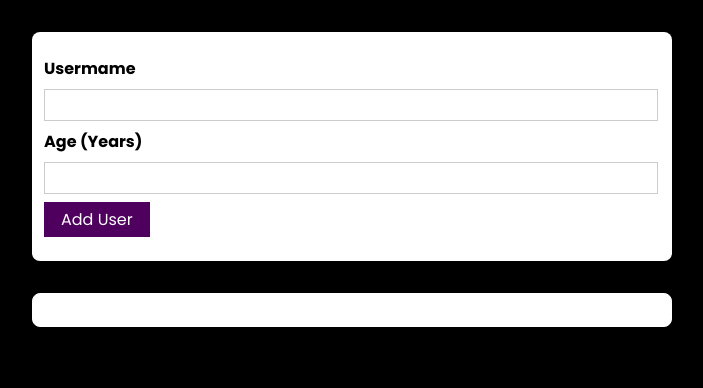
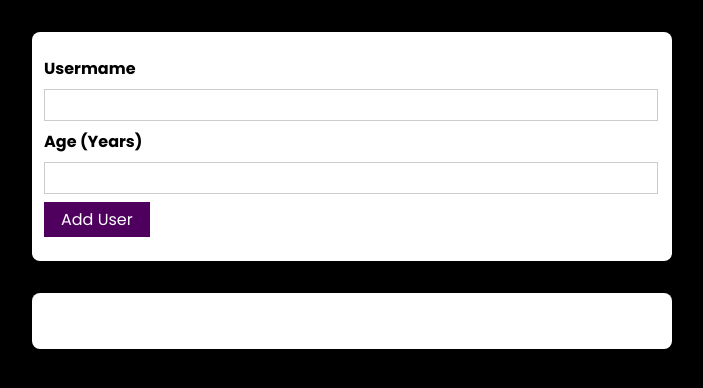
Before and after one commit to martinsgabriel1956/react-register_user, a React (Create React App) app: page / in a window 1280 px wide. Shown: the top 388 px of the page, without its empty margins (288-991 px from the left). Built offline with nearby package versions, Linux system fonts and the light colour scheme.

Commit message:
feat: adding a users list component

```diff
--- a/src/Pages/Home/index.js
+++ b/src/Pages/Home/index.js
@@ -1,11 +1,12 @@
 import { UserContainer } from "./styles";
-import { AddUser } from '../../components/Users/AddUser';
+import { AddUser } from "../../components/Users/AddUser";
+import { UsersList } from "../../components/Users/UsersList";
 
 export function Home() {
   return (
     <>
       <AddUser/>
-      <UserContainer></UserContainer>
+      <UsersList users={[]} />
     </>
   );
 }
--- /dev/null
+++ b/src/components/Users/UsersList/index.js
@@ -0,0 +1,15 @@
+import { Container, User, CardContainer } from "./styles";
+
+export function UsersList(props) {
+  return (
+    <CardContainer>
+      <Container>
+        {props.users.map((user) => (
+          <User>
+            {user.name} ({user.age} years old)
+          </User>
+        ))}
+      </Container>
+    </CardContainer>
+  );
+}
--- /dev/null
+++ b/src/components/Users/UsersList/styles.js
@@ -0,0 +1,20 @@
+import { Card } from '../../UI/Card';
+
+import styled from "styled-components";
+
+export const CardContainer = styled(Card)`
+  margin: 2rem auto;
+  width: 90%;
+  max-width: 40rem;
+`;
+
+export const Container = styled.ul`
+  list-style: none;
+  padding: 1rem;
+`;
+
+export const User = styled.li`
+  border: 1px solid #ccc;
+  margin: 0.5rem 0;
+  padding: 0.5rem;
+`;
```
